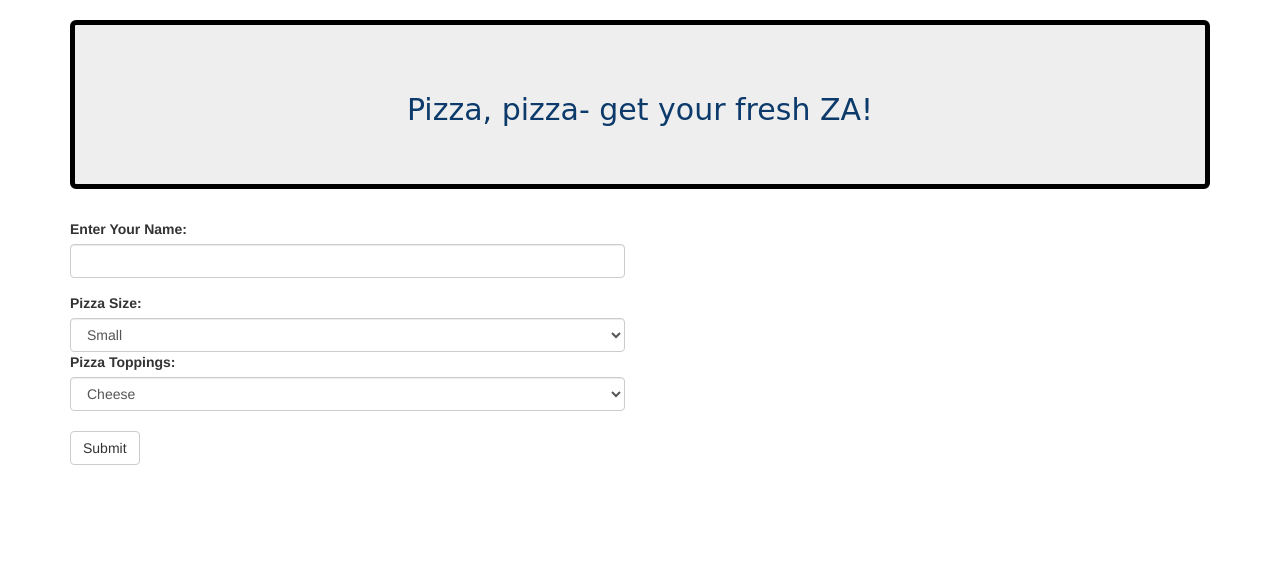
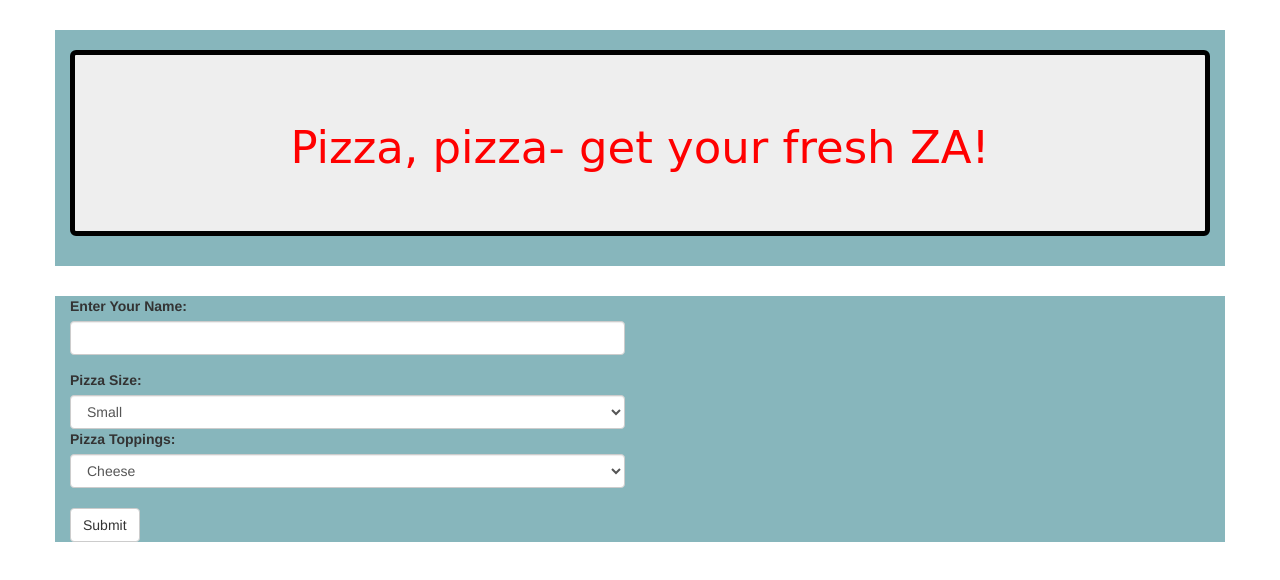
Before and after one commit to afastbaker/pizza, a plain HTML site: page index.html in a window 1280 px wide. Drawn offline with nearby package versions, Linux system fonts and the light colour scheme.

Commit message:
This will add a color to background and mage larger text size in header

```diff
--- a/css/styles.css
+++ b/css/styles.css
@@ -7,7 +7,14 @@
 .jumbotron {
   border: 5px solid black;
   margin-top: 20px;
-  color: #0c3a6b;
+  color: Red;
   text-align: center;
   font-family: cursive;
 }
+.container {
+  background-color: #87b6bc;
+  margin-top: 30px;
+}
+h2 {
+  font-size: 45px;
+}
```
